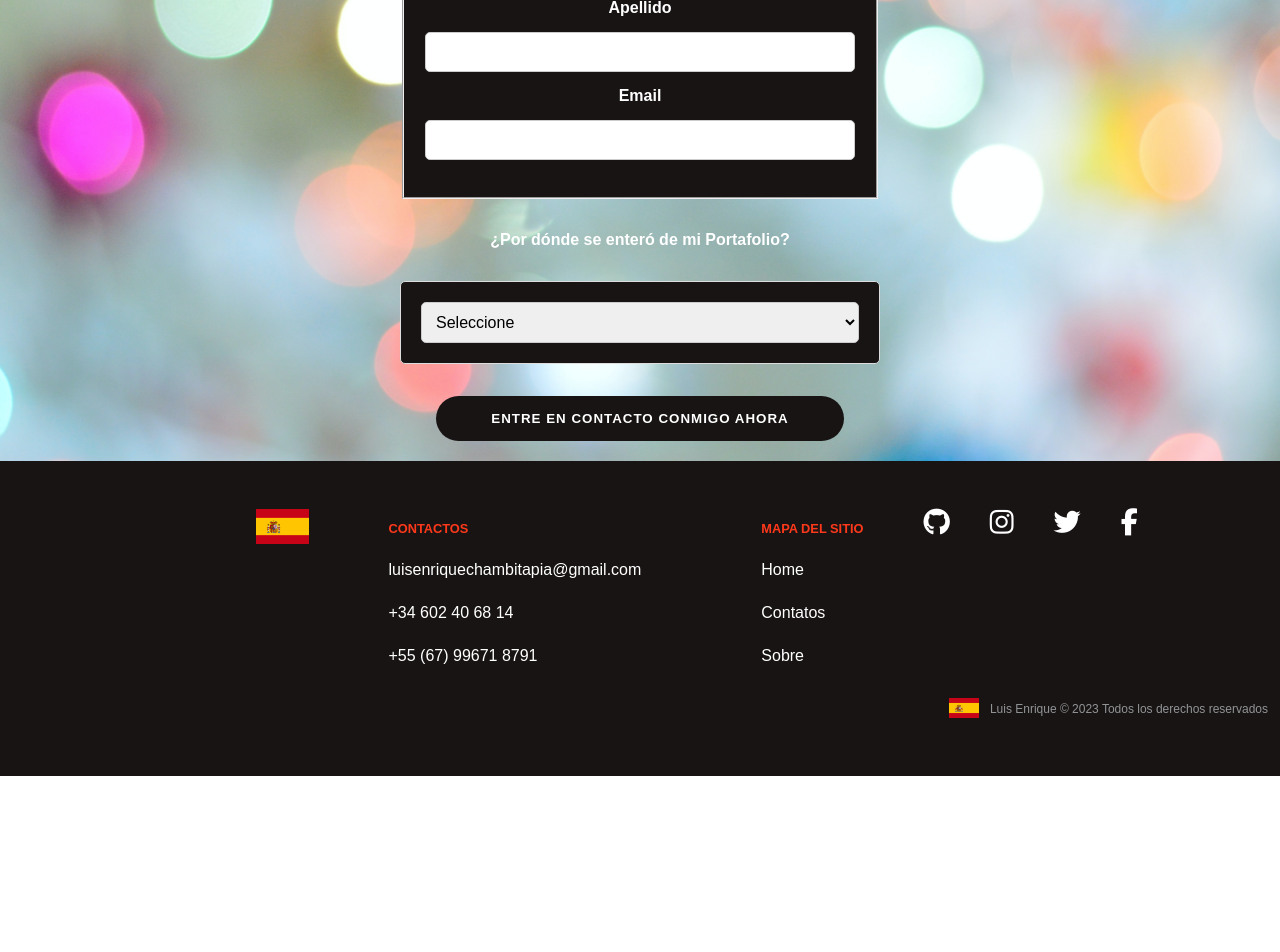
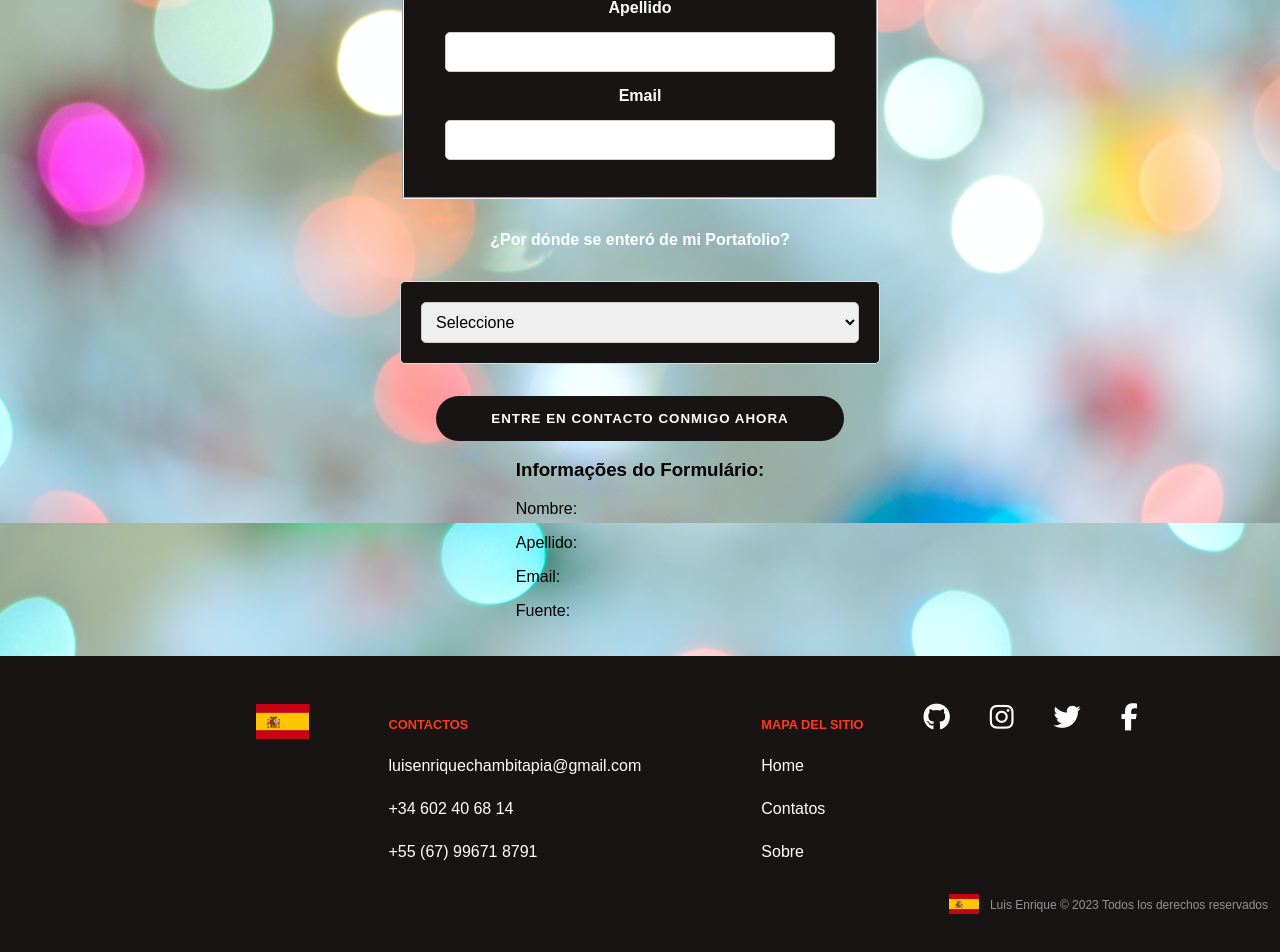
Before and after one commit to LouisFaker/portfolio, a React (Vite) app: page /contato in a window 1280 px wide. Shown: the part 424-1376 px from the top of the page. Before the commit the page ends 1200 px from the top, so only its background shows below. Built offline with nearby package versions, Linux system fonts and the light colour scheme.

Commit message:
aplicação do usestate no formulario de contatos

```diff
--- a/src/componentes/main/Main.css
+++ b/src/componentes/main/Main.css
@@ -8,12 +8,14 @@
 }
 
 .campo_pesquisa {
+    display: flex;
+    display: block;
     text-align: center;
     margin-bottom: 20px;
 }
 .campo_pesquisa p{
     display: flex;
-    margin-left: 10px;
+    margin-left: 5.9em;
 }
 
 .botao_pesquisa {
@@ -22,7 +24,7 @@
     border: none;
     background: #fff;
     border-radius: 5px;
-    box-shadow: 0px 2px 5px rgba(0, 0, 0, 0.1);
+    box-shadow: 0px 2px 4px rgba(0, 0, 0, 0.1);
     padding: 10px;
     transition: all 500ms ease;
 }
--- a/src/routes/contato/Contato.css
+++ b/src/routes/contato/Contato.css
@@ -48,7 +48,7 @@ label {
 
 input[type="text"],
 input[type="email"] {
-  width: 100%;
+  width: 90%;
   padding: 10px;
   margin: 5px 0;
   border: 1px solid #ccc;
--- a/src/routes/contato/Contato.tsx
+++ b/src/routes/contato/Contato.tsx
@@ -1,6 +1,24 @@
+import { useState } from 'react'
 import "./Contato.css";
 
 export default function Main() {
+  const [formulario, setFormulario] = useState({
+    nombre: '',
+    apellido: '',
+    email: '',
+    fuente: '',
+  });
+
+  const handleChange = (e) => {
+    const { name, value } = e.target;
+    setFormulario({ ...formulario, [name]: value });
+  };
+
+  const handleSubmit = (e) => {
+    e.preventDefault();
+    console.log(formulario);
+  };
+
   return (
     <main className="contenido-main">
       <div className="titulo">
@@ -11,7 +29,7 @@ export default function Main() {
               <fieldset className="grupo">
 
               <label htmlFor="nombre"><strong> Nombre </strong></label>
-              <input type="text" name="nombre" id="nombre" required/>
+              <input type="text" name="nombre" id="nombre" required onChange={handleChange} value={formulario.nombre}/>
 
               <label htmlFor="apellido"><strong> Apellido </strong></label>
               <input type="text" name="apellido" id="apellido" required/>
@@ -33,6 +51,14 @@ export default function Main() {
 
             </form>
             <button className="btn-primary" type="submit"><a>ENTRE EN CONTACTO CONMIGO AHORA</a></button>
+
+      <div>
+        <h3>Informações do Formulário:</h3>
+        <p>Nombre: {formulario.nombre}</p>
+        <p>Apellido: {formulario.apellido}</p>
+        <p>Email: {formulario.email}</p>
+        <p>Fuente: {formulario.fuente}</p>
+      </div>
 </main>
   );
 }
--- a/src/routes/projeto/Projeto.css
+++ b/src/routes/projeto/Projeto.css
@@ -37,7 +37,6 @@
 
 .text-barbie {
     color: #333; /* Altere a cor do texto para um tom de cinza mais escuro */
-    line-height: 1.4rem;
 }
 
 
--- a/src/routes/sobre/Sobre.css
+++ b/src/routes/sobre/Sobre.css
@@ -1,5 +1,3 @@
 p{
     display: flex;
-
-
 }
```
